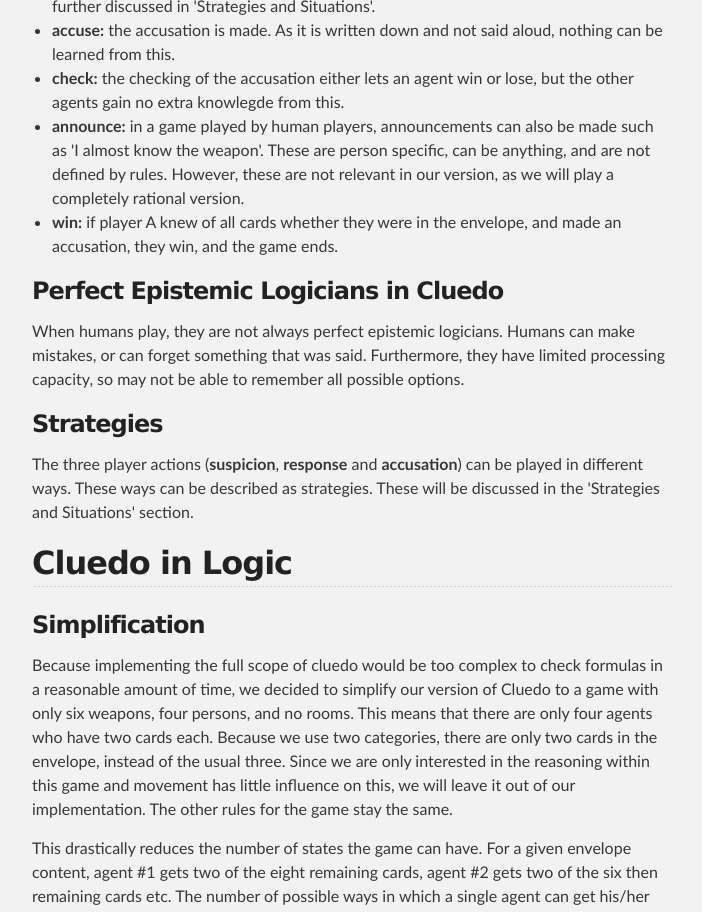
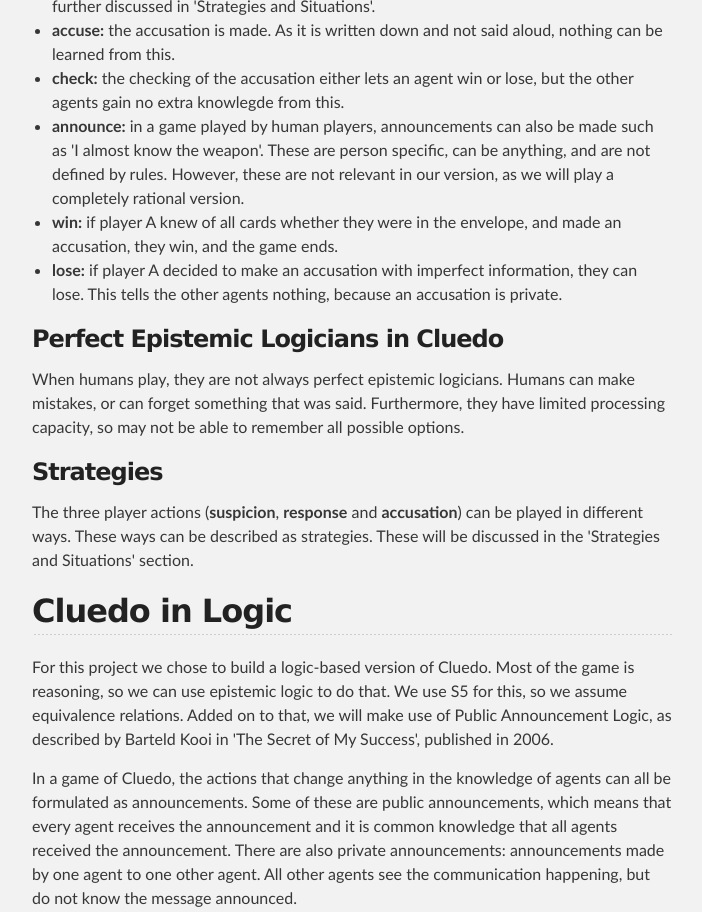
Before and after one commit to rmellema/Cluedo, a Jekyll site: the page built from theory.html, in a window 1280 px wide and 1400 px high, scrolled down 1455 px. Shown: the top 912 px of the window, without its empty margins (288-990 px from the left). Built offline with Jekyll 4.4.1, drawn with Linux system fonts in a browser that asks for light colours; some of the changed text lies outside the part shown.

```diff
--- a/theory.html
+++ b/theory.html
@@ -22,6 +21,7 @@ layout: default
 	  <li><strong>check:</strong> the checking of the accusation either lets an agent win or lose, but the other agents gain no extra knowlegde from this.</li>
 	  <li><strong>announce:</strong> in a game played by human players, announcements can also be made such as 'I almost know the weapon'. These are person specific, can be anything, and are not defined by rules.  However, these are not relevant in our version, as we will play a completely rational version.</li>
 	  <li><strong>win:</strong> if player A knew of all cards whether they were in the envelope, and made an accusation, they win, and the game ends.</li>
+        <li><strong>lose:</strong> if player A decided to make an accusation with imperfect information, they can lose. This tells the other agents nothing, because an accusation is private.</li>
 	</ul>
 
 	<h3>Perfect Epistemic Logicians in Cluedo</h3>
@@ -32,6 +32,21 @@ layout: default
 
 
 	<h2>Cluedo in Logic</h2>
+      <p>For this project we chose to build a logic-based version of Cluedo. Most of the game is reasoning, so we can use epistemic logic to do that. We use S5 for this, so we assume equivalence relations. Added on to that, we will make use of Public Announcement Logic, as described by Barteld Kooi in 'The Secret of My Success', published in 2006.</p>
+      <p>In a game of Cluedo, the actions that change anything in the knowledge of agents can all be formulated as announcements. Some of these are public announcements, which means that every agent receives the announcement and it is common knowledge that all agents received the announcement. There are also private announcements: announcements made by one agent to one other agent. All other agents see the communication happening, but do not know the message announced.</p>
+      <p>Because we are more interested in the reasoning aspects of Cluedo, we decided to leave the board out of our implementation. The game we built deals only with the murder cards, and with the reasoning the agents do with that.</p>
+
+      <p>The actions that change the knowledge of agents in Cluedo are <strong>noshow</strong>, <strong>show</strong> and <strong>nowin</strong>, as described above. take the above description of actions, they can be described in terms of announcements in the following manner:</p>
+      <ul>
+        <li><strong>noshow:</strong> agent B makes a public announcement that they do not have any of the cards mentioned.</li>
+        <li><strong>show:</strong> agent C makes a public announcement that they have at least one of the cards in the suspicion. They also make a private announcement to agent A, with one of the cards. It is then common knowledge that agent A and C know the same card, which is one of the cards in the suspicion. A formal proof for this can be found at the bottom of this page.</li>
+        <li><strong>nowin: </strong>agent A makes a public announcement that they do not have enough information to win the game, which implies that the suspicion made by them was not the correct solution to the game.</li>
+      </ul>
+
+
+
+
+
 	<h3>Simplification</h3>
 	<p>Because implementing the full scope of cluedo would be too complex to check formulas in a reasonable amount of time, we decided to simplify our version of Cluedo to a game with only six weapons, four persons, and no rooms. This means that there are only four agents who have two cards each. Because we use two categories, there are only two cards in the envelope, instead of the usual three. Since we are only interested in the reasoning within this game and movement has little influence on this, we will leave it out of our implementation. The other rules for the game stay the same.</p>
 	<p>This drastically reduces the number of states the game can have. For a given envelope content, agent #1 gets two of the eight remaining cards, agent #2 gets two of the six then remaining cards etc. The number of possible ways in which a single agent can get his/her cards dealt can be calculated by using the binomial coefficient. This coefficient is given by the following equation: </p>
```
Also changed, not shown: other parts of theory.html (+0 -1 lines). Lines whose indentation alone changed are shown as unchanged.
